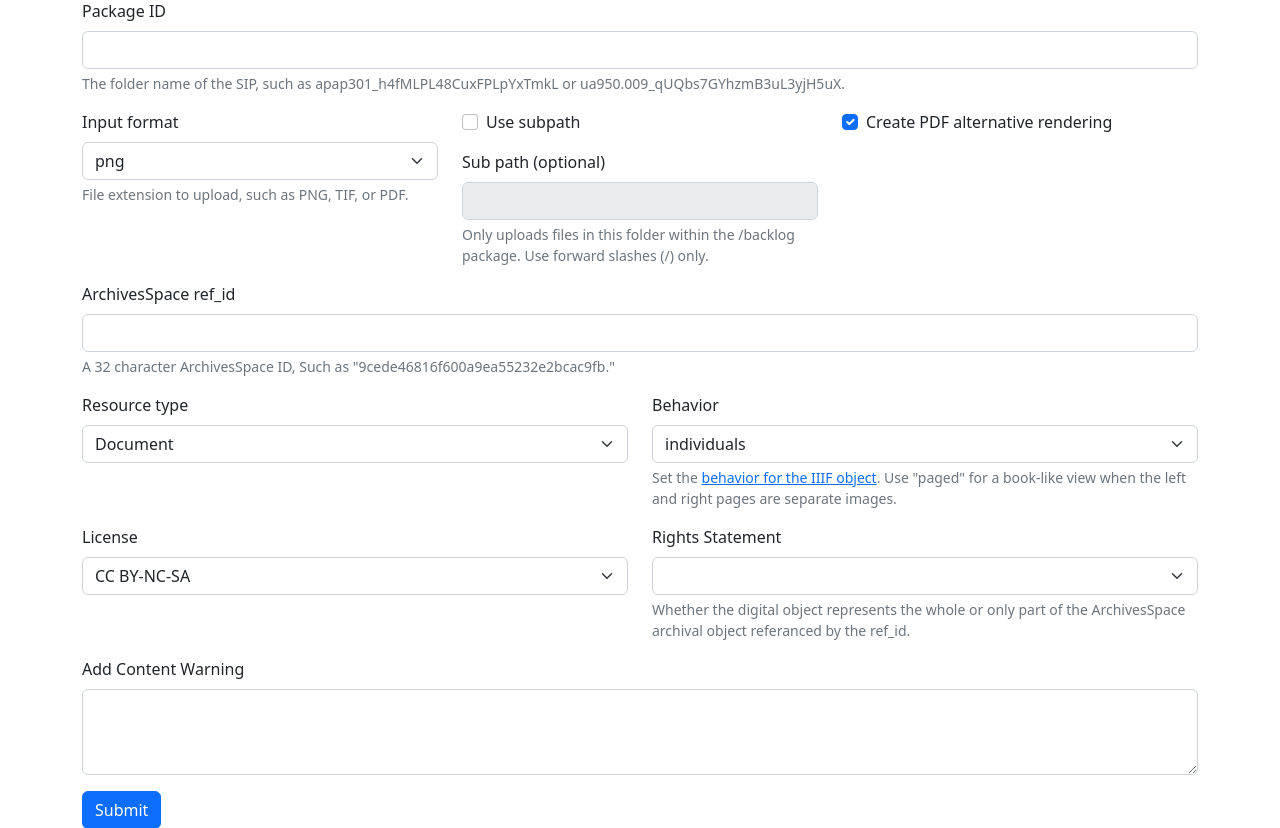
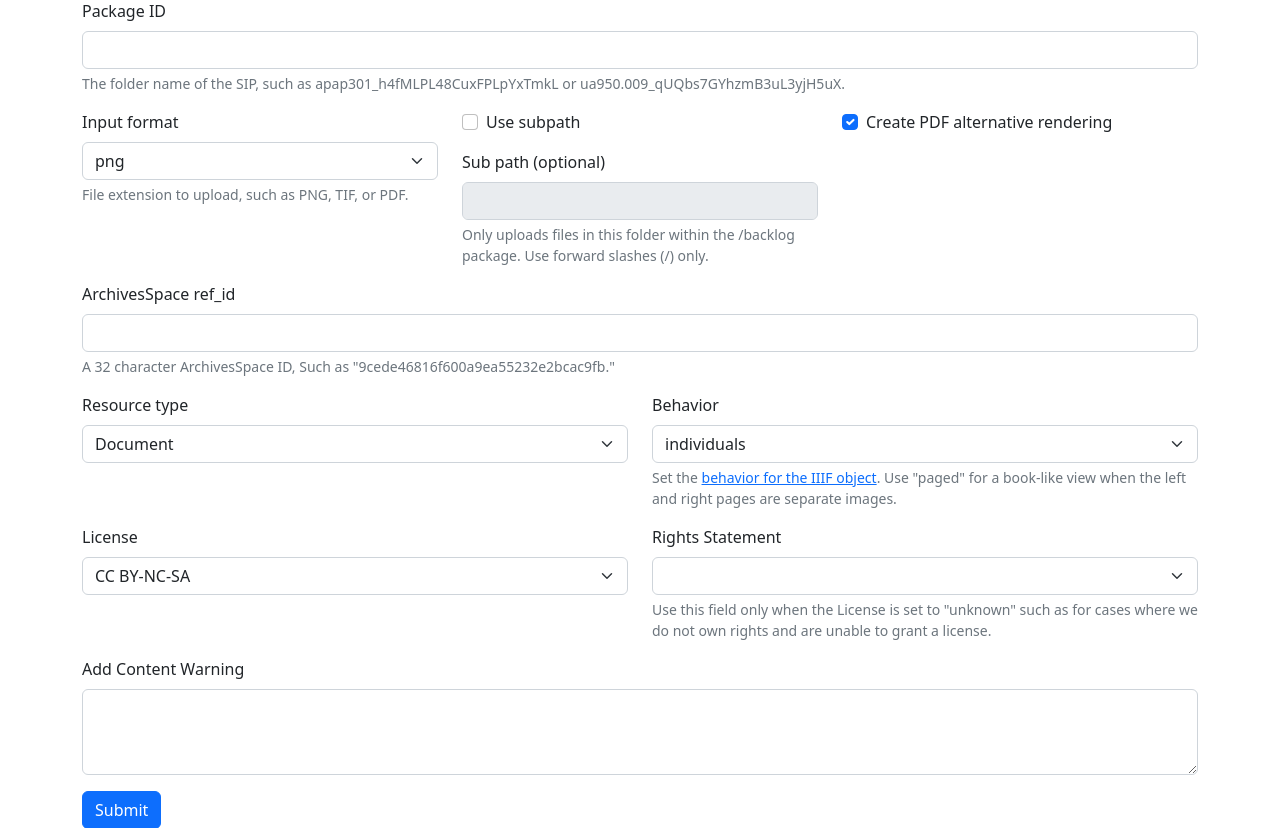
Before and after one commit to UAlbanyArchives/processing, a Flask app: page /upload in a window 1280 px wide. Shown: the part 193-1021 px from the top of the page. Run offline with Flask 2, Linux system fonts and the light colour scheme; some libraries are stand-ins or nearby versions.

Commit message:
fixed form text

```diff
--- a/templates/upload.html
+++ b/templates/upload.html
@@ -108,7 +108,7 @@
             <option value=""></option>
             <option value="https://rightsstatements.org/page/InC-EDU/1.0/">In Copyright - Educational Use Permitted</option>
           </select>
-          <div id="rights_statementHelp" class="form-text">Whether the digital object represents the whole or only part of the ArchivesSpace archival object referanced by the ref_id.</div>
+          <div id="rights_statementHelp" class="form-text">Use this field only when the License is set to "unknown" such as for cases where we do not own rights and are unable to grant a license.</div>
         </div>
       </div>
     </div>
```
